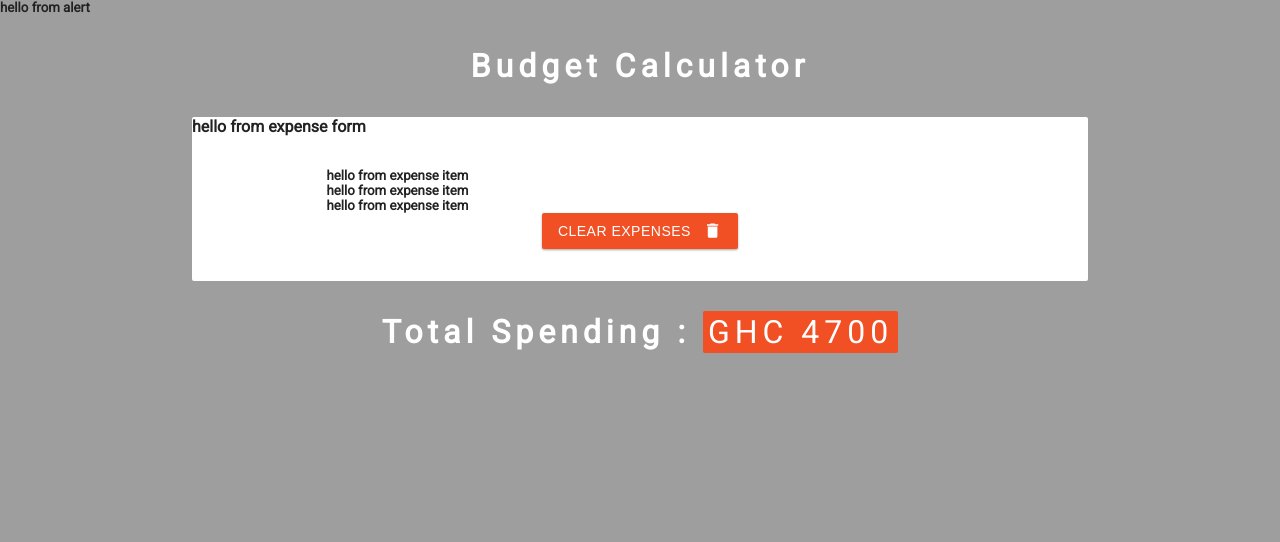
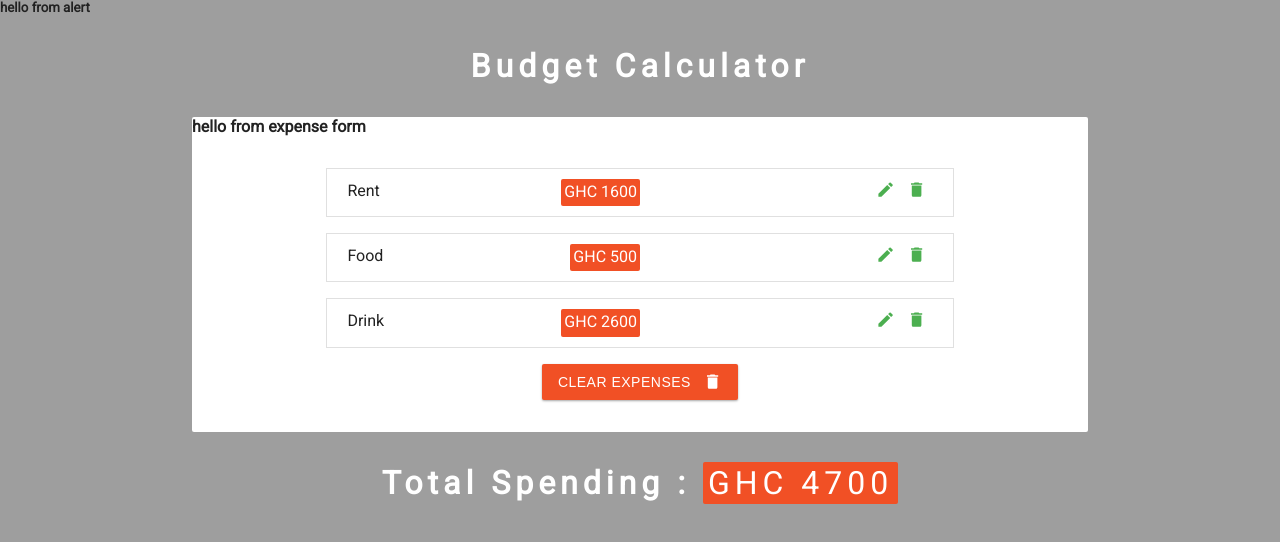
Before and after one commit to FatTonyy/Budget-calculator, a React (Create React App) app: page / in a window 1280 px wide. Shown: the top 542 px of the page. Built offline with nearby package versions, Linux system fonts and the light colour scheme.

Commit message:
ExpenseItem component

```diff
--- a/src/components/ExpenseItem.js
+++ b/src/components/ExpenseItem.js
@@ -1,9 +1,23 @@
 import React from "react";
+import { MdEdit, MdDelete } from "react-icons/md";
 
-export default function ExpenseItem() {
+export default function ExpenseItem({ expense }) {
+  const { id, charge, amount } = expense;
   return (
-    <div>
-      <h5>hello from expense item</h5>
-    </div>
+    <li className="item">
+      <div className="info">
+        <span className="expense">{charge}</span>
+        <span className="amount">GHC {amount}</span>
+      </div>
+
+      <div>
+        <button className="edit-btn" aria-label="edit button">
+          <MdEdit />
+        </button>
+        <button className="edit-btn" aria-label="delete button">
+          <MdDelete />
+        </button>
+      </div>
+    </li>
   );
 }
```
